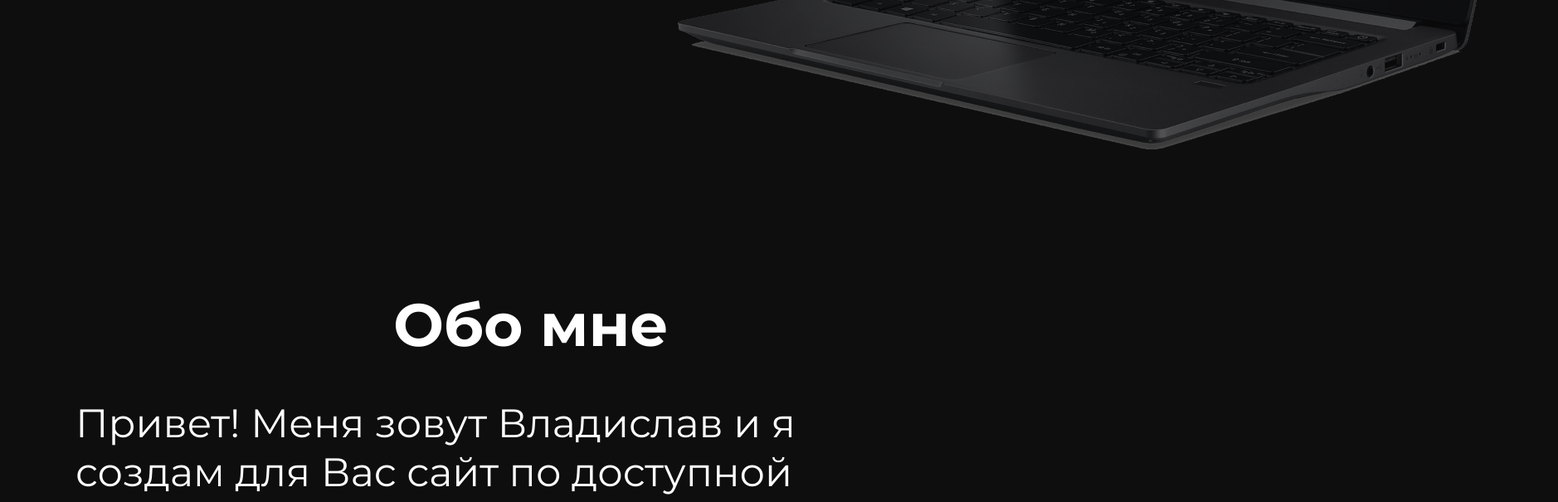
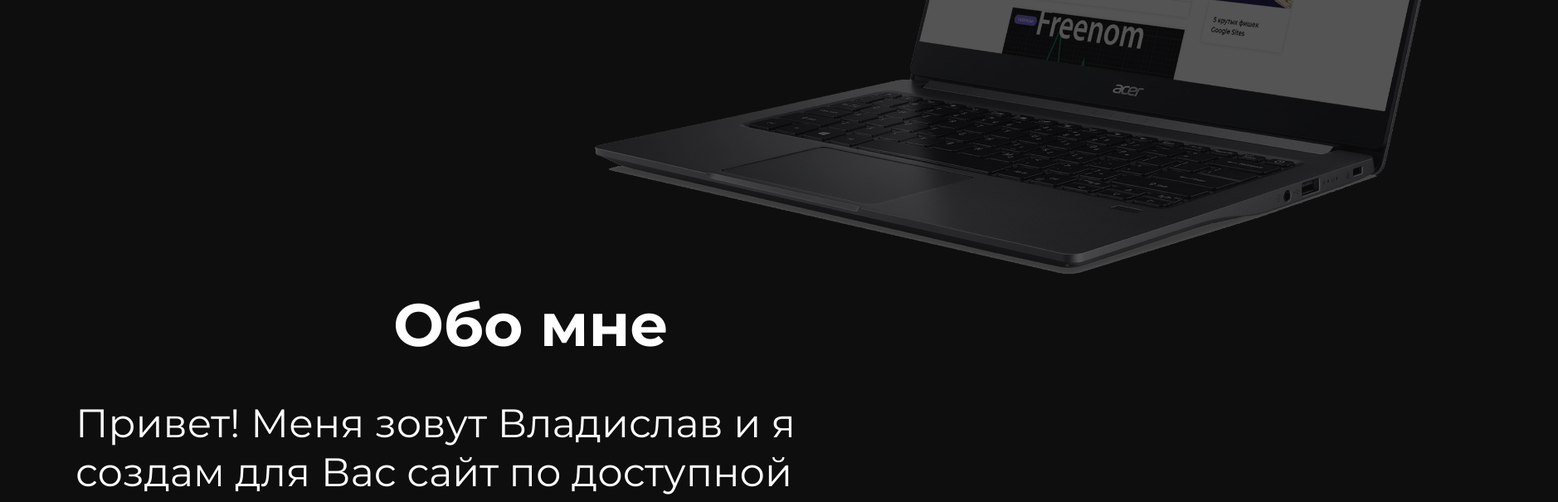
Before and after one commit to Vlagle/glebovv.tk, a plain HTML site: page index.html in a window 1280 px wide. Shown: the part 699-1304 px from the top of the page at 83% size, 1878 px wide, since content can reach past the window. Drawn offline with Linux system fonts and the light colour scheme; files that its build step writes are made by us from their sources.

Commit message:
Update style.css

```diff
--- a/assets/css/style.css
+++ b/assets/css/style.css
@@ -201,13 +201,13 @@ hr{
 }
 
 
-@media (max-width: 1200px) {
+@media (max-width: 1400px) {
     .img_intro{
         position: absolute;
         width: 1061px;
         height: 654px;
-        margin-left: 150px;
-        margin-top: -300px;
+        margin-left: 100px;
+        margin-top: -200px;
         opacity: 30%;
     }
 }
```
